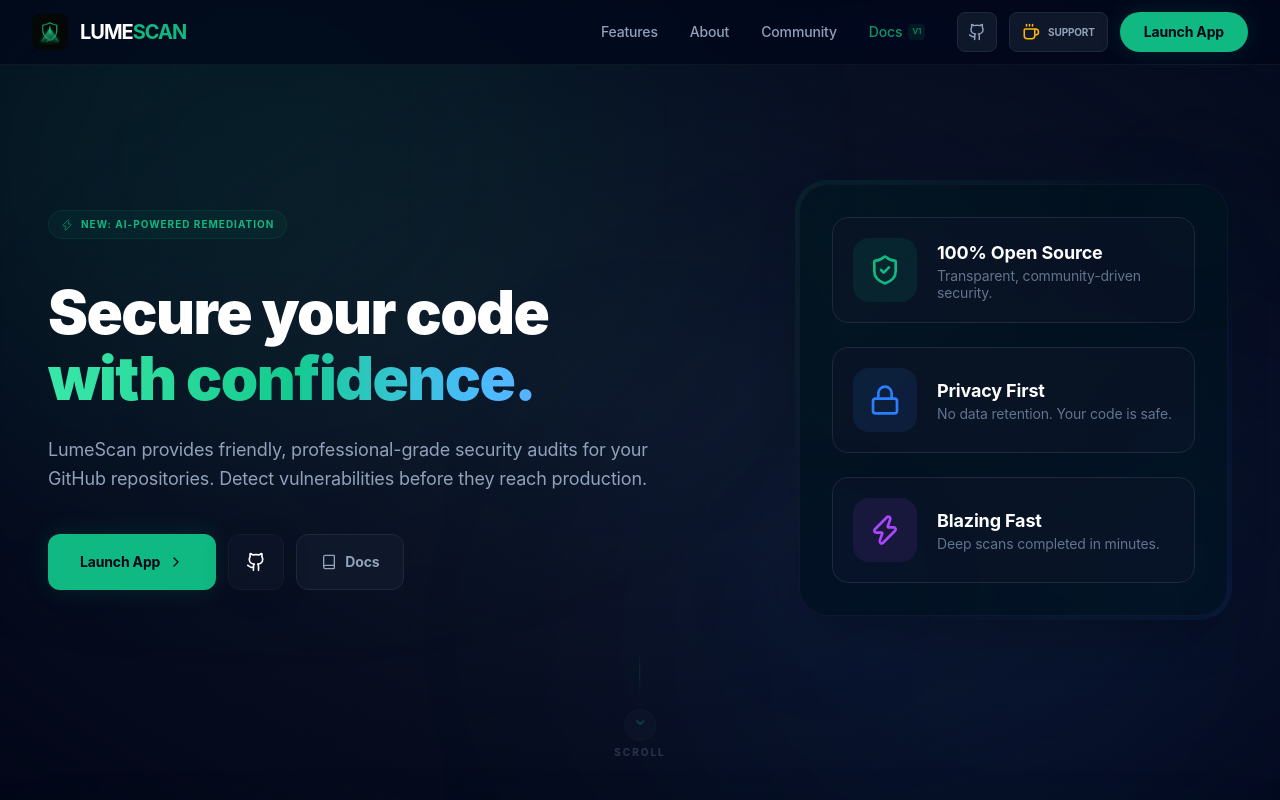
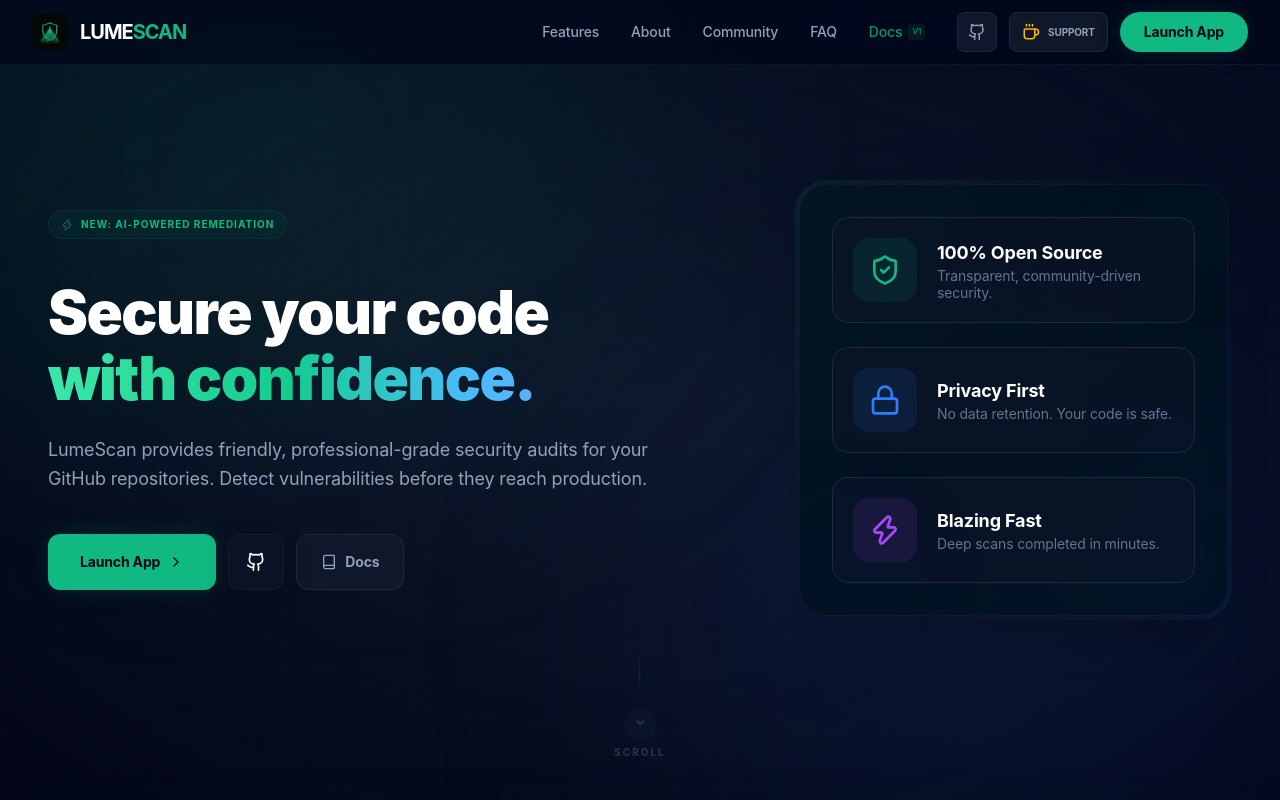
Before and after one commit to mfscpayload-690/lumescan, a Next.js app in the folder web/: page /welcome in a window 1280 px wide. Shown: the top 800 px of the page. Built offline with nearby package versions, Linux system fonts and the light colour scheme.

Commit message:
feat: add FAQ link to navbar navigation menu

```diff
--- a/web/landing/Navbar.tsx
+++ b/web/landing/Navbar.tsx
@@ -43,6 +43,7 @@ export const Navbar: React.FC = () => {
               <Link href="/welcome#features" className="text-sm font-medium text-slate-400 hover:text-white transition-colors">Features</Link>
               <Link href="/about" className="text-sm font-medium text-slate-400 hover:text-white transition-colors">About</Link>
               <a href="https://github.com/mfscpayload-690/lumescan/discussions" target="_blank" rel="noopener noreferrer" className="text-sm font-medium text-slate-400 hover:text-white transition-colors">Community</a>
+              <Link href="/welcome#faq" className="text-sm font-medium text-slate-400 hover:text-white transition-colors">FAQ</Link>
               <Link href="/docs" className="text-sm font-medium text-emerald-500/80 hover:text-emerald-400 transition-colors flex items-center gap-1.5 font-bold">
                 Docs
                 <span className="px-1 py-0.5 bg-emerald-500/10 text-[8px] rounded uppercase">v1</span>
```
